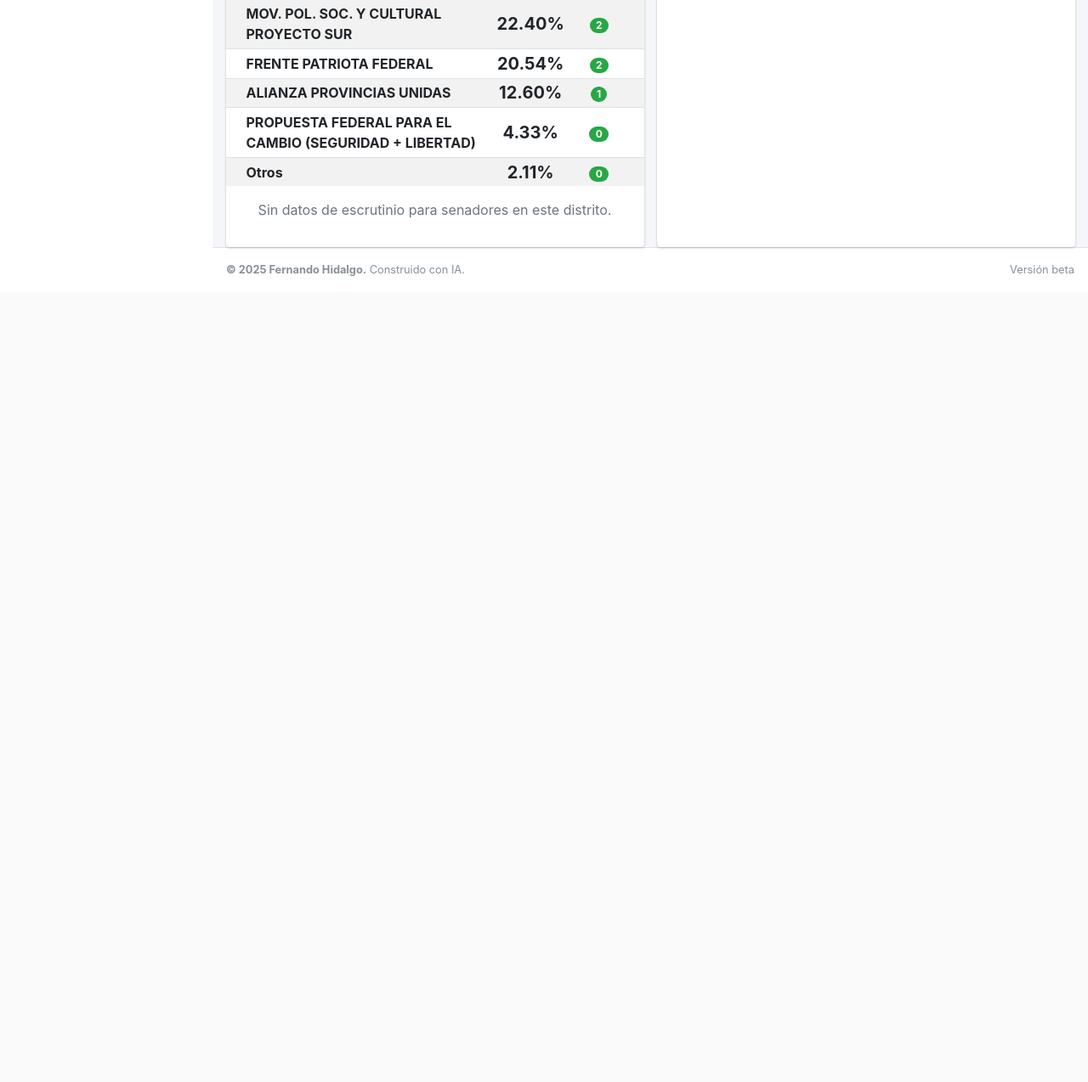
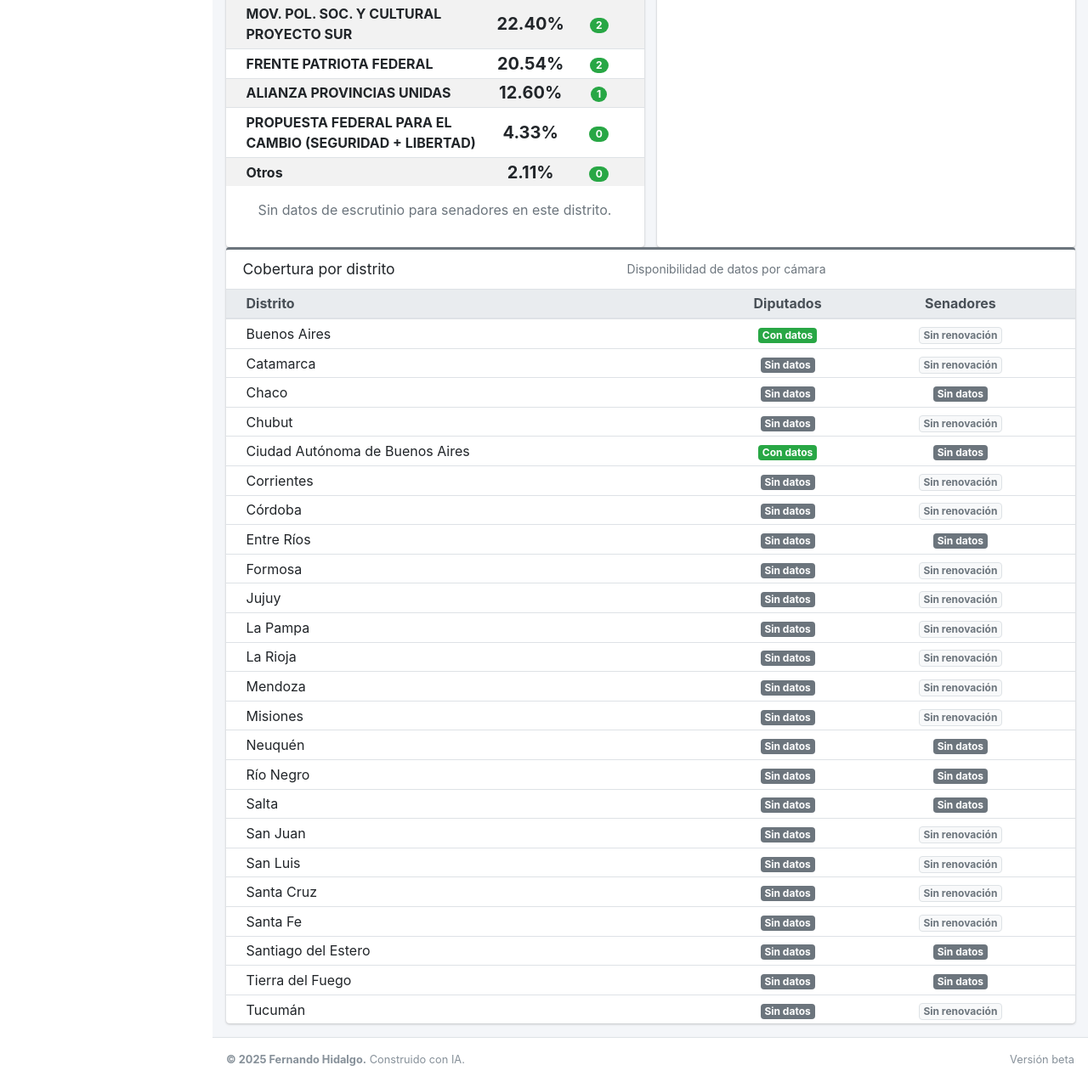
Before and after one commit to barct/elecciones-suigeneris, a Django app: page / in a window 1280 px wide. Shown: the part 1667-2941 px from the top of the page at 85% size. Before the commit the page ends 1992 px from the top, so only its background shows below. Run offline with Django 5.2, Linux system fonts and the light colour scheme; data comes from the database, SQL or seed files in the repository; parts of the project's set-up code (start-up, migrations or seed data) failed here and were passed over; some libraries are stand-ins or nearby versions.

Commit message:
Implement user authentication for data entry and enhance dashboard with district statuses

```diff
--- a/ingest/views.py
+++ b/ingest/views.py
@@ -1,7 +1,8 @@
 from django.contrib import messages
+from django.contrib.auth.mixins import LoginRequiredMixin
 from django.db import transaction
 from django.shortcuts import redirect, render
-from django.urls import reverse
+from django.urls import reverse, reverse_lazy
 from django.views import View
 
 from elections.models import District, List, Scrutiny
@@ -9,8 +10,9 @@ from elections.models import District, List, Scrutiny
 from .forms import ScrutinyForm, SelectionForm
 
 
-class DataEntryView(View):
+class DataEntryView(LoginRequiredMixin, View):
 	template_name = "ingest/data_entry.html"
+	login_url = reverse_lazy("admin:login")
 
 	def get(self, request):
 		selection_form = SelectionForm(request.GET or None)
--- a/legis_site/settings.py
+++ b/legis_site/settings.py
@@ -144,3 +144,5 @@ MEDIA_ROOT = BASE_DIR / "media"
 # https://docs.djangoproject.com/en/5.2/ref/settings/#default-auto-field
 
 DEFAULT_AUTO_FIELD = "django.db.models.BigAutoField"
+
+LOGIN_URL = "/admin/login/"
--- a/portal/templates/portal/dashboard.html
+++ b/portal/templates/portal/dashboard.html
@@ -223,6 +223,59 @@
       </section>
     {% endfor %}
   </div>
+
+  <div class="row">
+    <section class="col-12">
+      <div class="card card-outline card-secondary">
+        <div class="card-header border-0 d-flex justify-content-between align-items-center">
+          <h3 class="card-title mb-0">Cobertura por distrito</h3>
+          <span class="text-muted text-sm">Disponibilidad de datos por cámara</span>
+        </div>
+        <div class="card-body p-0">
+          <div class="table-responsive">
+            <table class="table table-sm mb-0">
+              <thead class="thead-light">
+                <tr>
+                  <th scope="col">Distrito</th>
+                  <th scope="col" class="text-center">Diputados</th>
+                  <th scope="col" class="text-center">Senadores</th>
+                </tr>
+              </thead>
+              <tbody>
+                {% for status in district_statuses %}
+                  <tr>
+                    <td class="align-middle">{{ status.name }}</td>
+                    <td class="text-center align-middle">
+                      {% if status.has_deputies %}
+                        <span class="badge badge-success">Con datos</span>
+                      {% else %}
+                        <span class="badge badge-secondary">Sin datos</span>
+                      {% endif %}
+                    </td>
+                    <td class="text-center align-middle">
+                      {% if status.senator_seats %}
+                        {% if status.has_senators %}
+                          <span class="badge badge-success">Con datos</span>
+                        {% else %}
+                          <span class="badge badge-secondary">Sin datos</span>
+                        {% endif %}
+                      {% else %}
+                        <span class="badge badge-light text-muted border">Sin renovación</span>
+                      {% endif %}
+                    </td>
+                  </tr>
+                {% empty %}
+                  <tr>
+                    <td colspan="3" class="text-center text-muted py-3">Todavía no hay distritos cargados en el sistema.</td>
+                  </tr>
+                {% endfor %}
+              </tbody>
+            </table>
+          </div>
+        </div>
+      </div>
+    </section>
+  </div>
 {% endblock %}
 
 {% block extra_js %}
--- a/portal/views.py
+++ b/portal/views.py
@@ -140,6 +140,7 @@ def dashboard(request):
 		List.Chamber.SENATORS: 0,
 	}
 	latest_update = None
+	district_statuses: list[dict] = []
 
 	for district in district_queryset:
 		chamber_payload = {
@@ -251,6 +252,17 @@ def dashboard(request):
 			if senate_data["seats"]:
 				total_senate_seats += senate_data["seats"]
 		total_lists_by_chamber[List.Chamber.SENATORS] += len(senate_data["lists"])
+
+		district_statuses.append(
+			{
+				"id": district.id,
+				"name": district.name,
+				"has_deputies": has_deputy_data,
+				"has_senators": has_senate_data,
+				"deputy_seats": district.renewal_seats,
+				"senator_seats": district.senator_renewal_seats,
+			}
+		)
 
 		should_include_district = False
 		if include_deputies and has_deputy_data:
@@ -417,6 +429,7 @@ def dashboard(request):
 		"stats": stats,
 		"overall_distributions": overall_distributions,
 		"districts": districts_data,
+		"district_statuses": district_statuses,
 		"timeline": timeline,
 		"chamber_filter": chamber_filter,
 		"show_deputies": include_deputies,
```
Also changed, not shown: ingest/tests.py (+9 -0 lines), portal/tests.py (+11 -0 lines).
